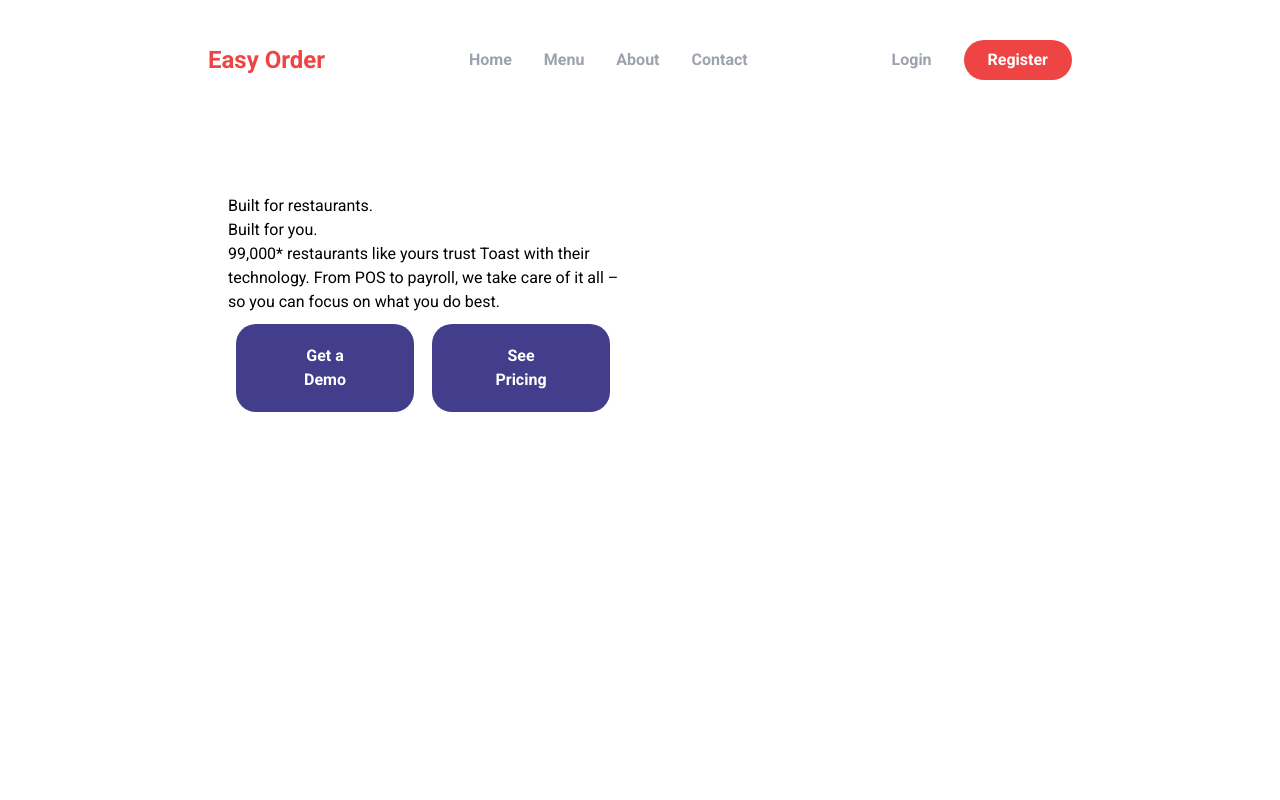
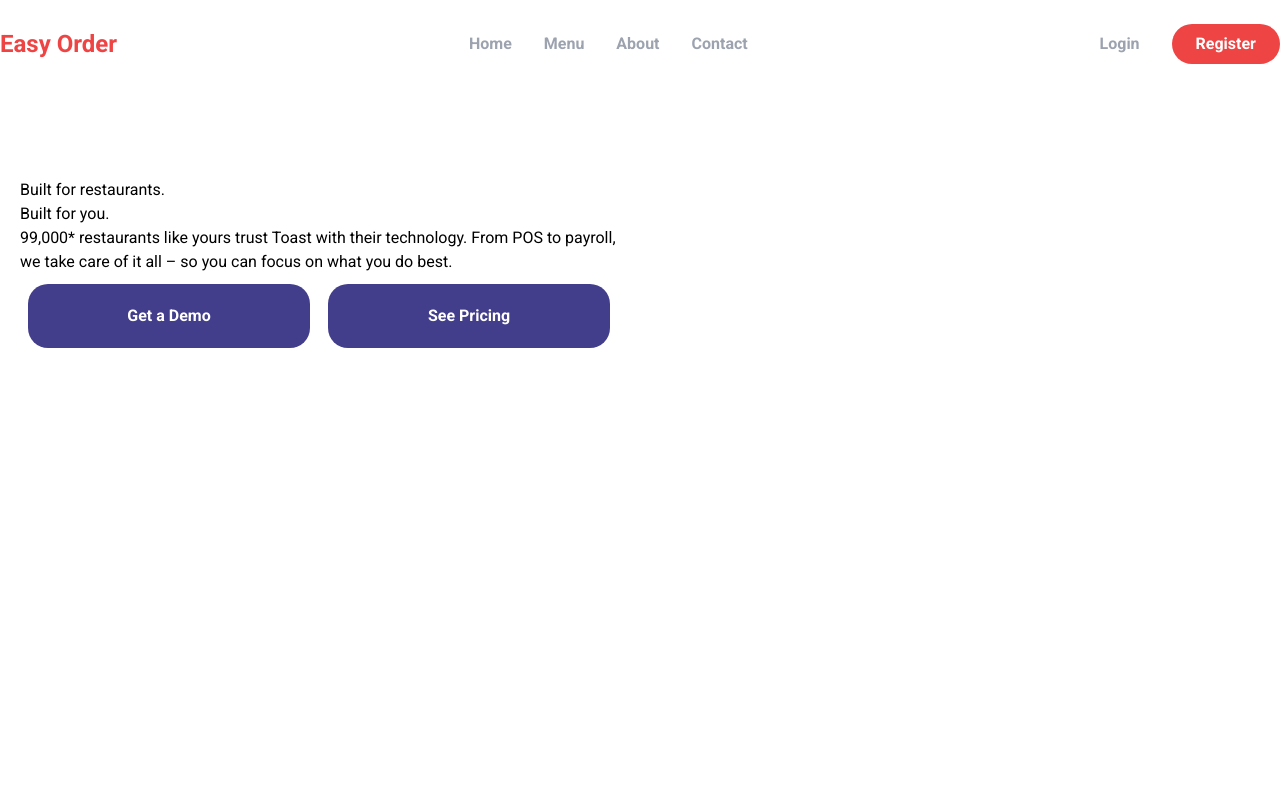
Before and after one commit to zubair7272/scaneasy, a Next.js app: page / in a window 1280 px wide. Shown: the top 800 px of the page. Built offline with nearby package versions, Linux system fonts and the light colour scheme.

Commit message:
Default Layout

```diff
--- a/src/app/layout.js
+++ b/src/app/layout.js
@@ -13,7 +13,7 @@ export default function RootLayout({ children }) {
   return (
     <html lang="en">
       <body className={roboto.className}>
-        <main className="max-w-4xl mx-auto  p-4">
+        <main className="">
         <Header />
         {children}
         <Footer/>
```
